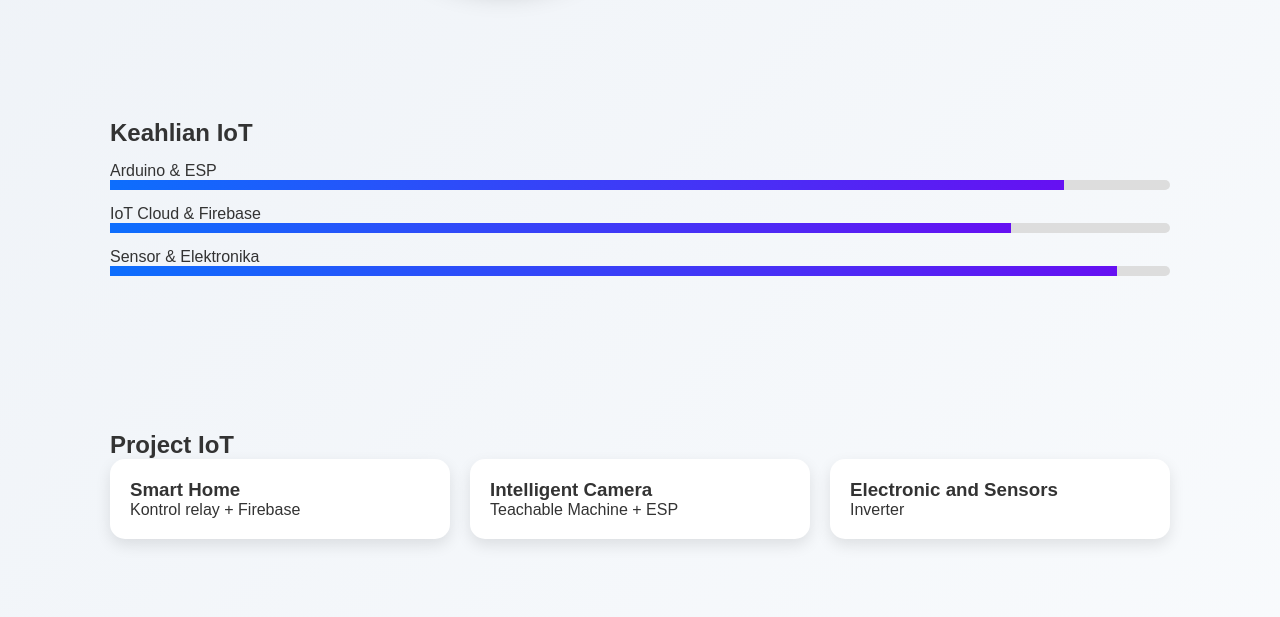
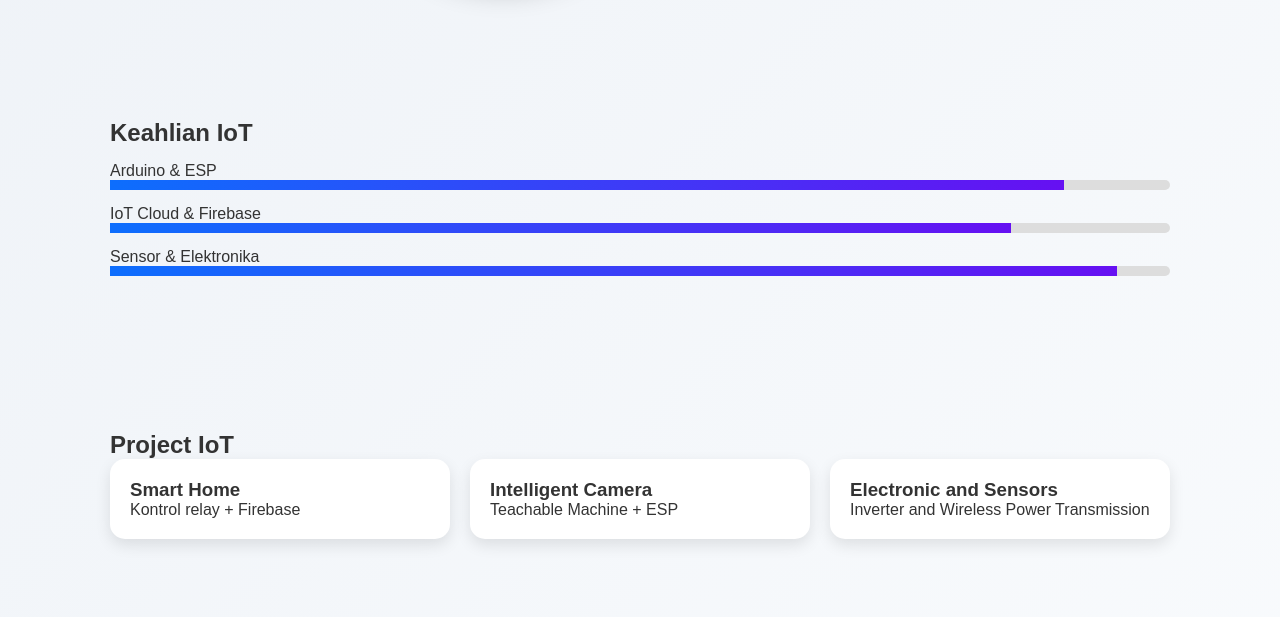
Before and after one commit to ofsyid/fortofolio, a plain HTML site: page index.html in a window 1280 px wide. Shown: the part 335-952 px from the top of the page. Drawn offline with Linux system fonts and the light colour scheme.

Commit message:
Update index.html

```diff
--- a/index.html
+++ b/index.html
@@ -367,7 +367,7 @@ nav ul{
 
       <a href="#" class="card">
         <h3>Electronic and Sensors</h3>
-        <p>Inverter</p>
+        <p>Inverter and Wireless Power Transmission</p>
       </a>
 
     </div>
@@ -431,4 +431,5 @@ nav ul{
 
 </body>
 
+
 </html>
```
